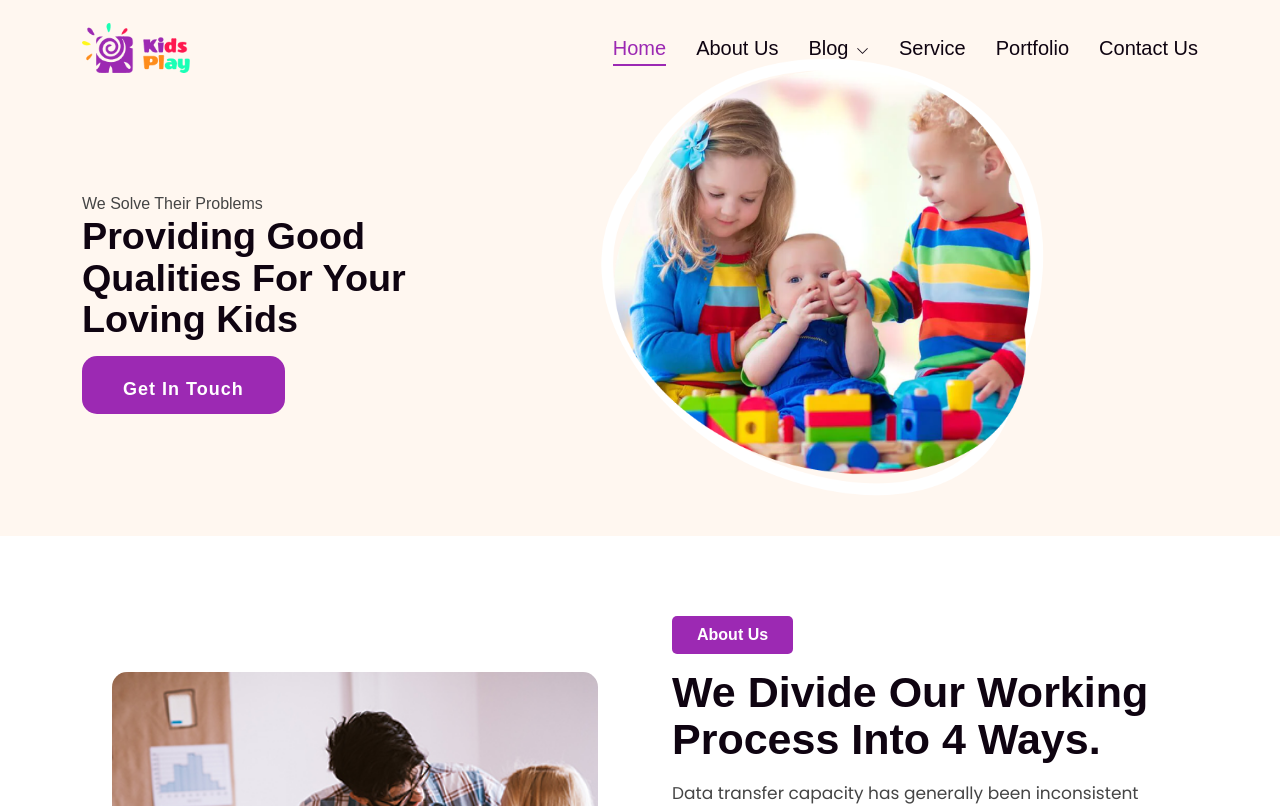
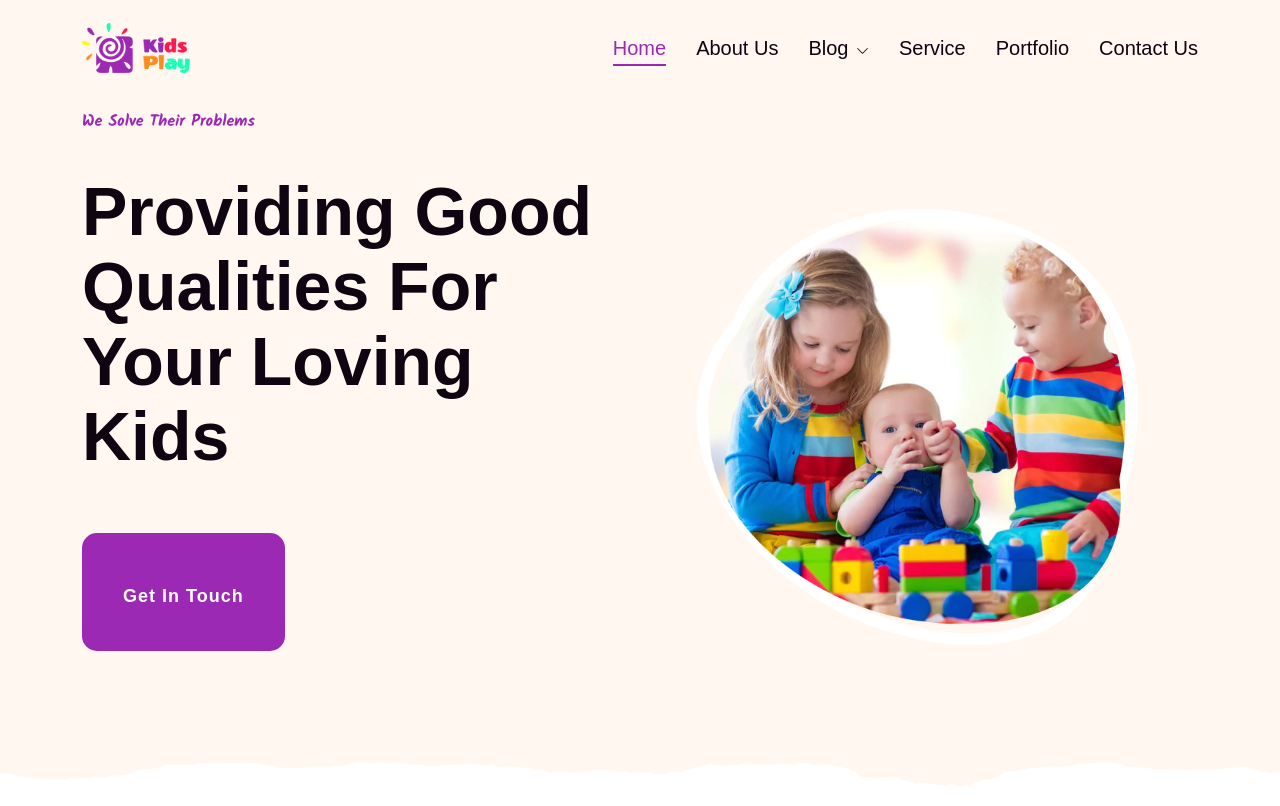
Before and after one commit to rubayatrifat/Kids, a website: page src/index.html in a window 1280 px wide. Shown: the top 806 px of the page. Drawn offline with Linux system fonts and the light colour scheme; a web font is replaced by a local one.

Commit message:
Banner Area Already Compleate

```diff
--- a/src/assets/sass/abstracts/_variable.scss
+++ b/src/assets/sass/abstracts/_variable.scss
@@ -8,6 +8,7 @@
     /* === Font Family === */
     --heading-font: 'Baloo Tammudu 2', sans-serif;
     --body-font: 'Poppins', sans-serif;
+    --subtitle-font: 'Kalam', sans-serif;
 
     /* === TypoGraphy ===*/
     --heading-one: clamp(1.5rem, 2.8vw + 1rem, 3.75rem); //Min:24px - Max:60px
--- a/src/assets/sass/components/_button.scss
+++ b/src/assets/sass/components/_button.scss
@@ -14,6 +14,8 @@ button {
         box-shadow: none;
       }
       .btn-shape {
+        width: 30px;
+        height: 30px;
         background-color: hsl(var(--base)/.4);
       }
       color: hsl(var(--white));
--- a/src/assets/sass/pages/home/_banner.scss
+++ b/src/assets/sass/pages/home/_banner.scss
@@ -1,3 +1,18 @@
 .banner-left__content {
-    padding: 70px 0 0 0;
+    .subtitle {
+        font-family: var(--subtitle-font);
+        color: hsl(var(--base));
+        margin-bottom: 40px;
+        display: inline-block;
+        font-size: 16px;
+        font-weight: 700;
+    }
+    h2 {
+        font-size: 68px;
+        font-weight: 700;
+        margin-bottom: 60px;
+    }
 }
+.kis-img {
+    margin: 150px 0 75px 0;
+}
--- a/src/index.html
+++ b/src/index.html
@@ -144,9 +144,9 @@
   <section class="banner-section bg-img" style="background-image: url(assets/images/banner/banner-bg.png);">
     <div class="container">
         <div class="row align-items-center">
-            <div class="col-xl-5">
+            <div class="col-xl-6">
                 <div class="banner-left__content">
-                  <span class="subtitle">We Solve Their Problems</span>
+                    <span class="subtitle">We Solve Their Problems</span>
                     <h2>Providing Good Qualities For Your Loving Kids</h2>
                     <a href="contact.html" class="btn btn--base">
                       <div class="btn-shape btn-shape-1"></div>
@@ -161,6 +161,9 @@
                 </div>
             </div>
         </div>
+    </div>
+    <div class="bg-wav">
+        <img src="assets/images/shape/wav-of-bg.png">
     </div>
   </section>
 
```
Also changed, not shown: src/html/partials/_banner.html (+5 -2 lines), src/assets/css/main.css, src/assets/images/shape/wav-of-bg.png (added), 1 other file.
